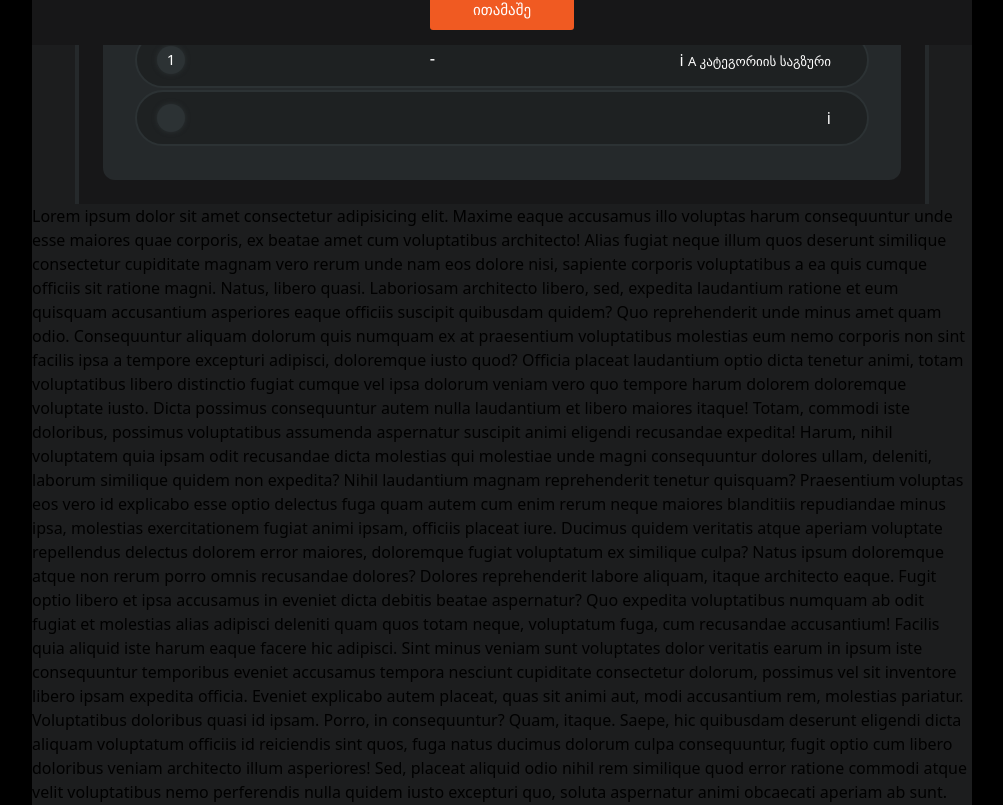
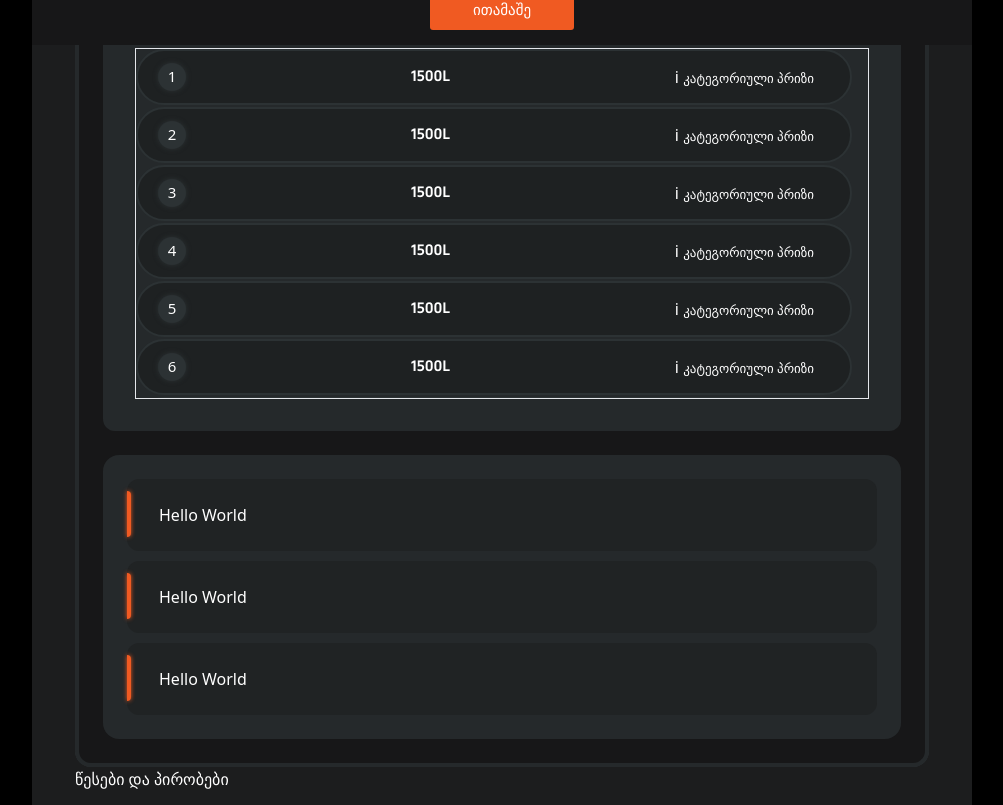
Before and after one commit to David-Koshkadze/exerlevelupise, a React (Vite) app: page / in a window 1280 px wide. Shown: the part 755-1560 px from the top of the page, without its empty margins (138-1141 px from the left). Built offline with nearby package versions, Linux system fonts and the light colour scheme.

Commit message:
some changes 1

```diff
--- a/src/App.jsx
+++ b/src/App.jsx
@@ -1,9 +1,10 @@
 import CardGray from "./components/CardGray";
+import VoucherCard from "./components/VoucherCard";
 
 function App() {
   return (
     <div className="min-h-screen w-full bg-black flex justify-center">
-      <div className="modal mt-8 max-w-[940px] w-[940px] bg-[#1C1D1E] rounded-t-lg relative top-0 scroll-smooth">
+      <div className="modal mt-8 pb-[90px] max-w-[940px] w-[940px] bg-[#1C1D1E] rounded-t-lg relative top-0 scroll-smooth">
         {/* Close Icon */}
         <div className="sticky top-0">
           <div className="w-[34px] h-[34px] rounded-full bg-[#25292B] absolute top-4 right-4 cursor-pointer grid place-items-center">
@@ -50,13 +51,14 @@ function App() {
                 boxShadow: "0 0 10px 0 #f05a22",
               }}
             ></div>
-            <h1 className="mx-auto text-center mb-6">1L რეიკი = 1 ქულას</h1>
-            <div className="w-full bg-[#171718] border-[#25292B] border-x-4 p-6">
-              <p className="text-base text-center mx-auto">
+            <h1 className="mx-auto text-center mb-5">1L რეიკი = 1 ქულას</h1>
+            {/* black inner container */}
+            <div className="w-full bg-[#171718] border-[#25292B] border-x-4 border-b-4 rounded-b-[16px] p-6">
+              <p className="text-base text-center mx-auto mb-5">
                 ჰოლდემის TOP20 ლიდერბორდი
               </p>
               {/* -------- */}
-              <div className="bg-[#25292B] rounded-[12px] p-8">
+              <div className="bg-[#25292B] rounded-[12px] p-8 h-[455px] mb-6">
                 <div className="text-center flex items-center justify-between font-november mb-5">
                   <span className="pl-2.5 text-left flex-1 text-[13px] text-[#7D7D7D]">
                     პოზიცია
@@ -69,134 +71,41 @@ function App() {
                     პრიზი
                   </span>
                 </div>
+
                 {/* rounded gray card */}
-                <CardGray
-                  position={1}
-                  voucher={"-"}
-                  prize={"A კატეგორიის საგზური"}
-                />
-                <CardGray />
+
+                <div className="border bg-transparent overflow-y-scroll card-scroll-custom max-h-[90%] pr-4">
+                  {Array.from({ length: 10 }).map((item, idx) => (
+                    <CardGray
+                      id={idx}
+                      position={idx + 1}
+                      voucher={"1500L"}
+                      prize={"კატეგორიული პრიზი"}
+                    />
+                  ))}
+                </div>
+              </div>
+
+              {/* Ticket and vouchers cards */}
+              <div className="w-full bg-[#25292B] rounded-[16px] p-6 flex flex-col gap-2.5">
+                <VoucherCard />
+                <VoucherCard />
+                <VoucherCard />
               </div>
             </div>
           </div>
+
+          {/* Terms and qonditions */}
+          <div className="w-full h-max">
+            <h2>წესები და პირობები</h2>
+
+            <div className="bg-transparent flex flex-col gap-2.5">
+                    <div>
+
+                    </div>
+            </div>
+          </div>
         </div>
-
-        <p>
-          Lorem ipsum dolor sit amet consectetur adipisicing elit. Maxime eaque
-          accusamus illo voluptas harum consequuntur unde esse maiores quae
-          corporis, ex beatae amet cum voluptatibus architecto! Alias fugiat
-          neque illum quos deserunt similique consectetur cupiditate magnam vero
-          rerum unde nam eos dolore nisi, sapiente corporis voluptatibus a ea
-          quis cumque officiis sit ratione magni. Natus, libero quasi.
-          Laboriosam architecto libero, sed, expedita laudantium ratione et eum
-          quisquam accusantium asperiores eaque officiis suscipit quibusdam
-          quidem? Quo reprehenderit unde minus amet quam odio. Consequuntur
-          aliquam dolorum quis numquam ex at praesentium voluptatibus molestias
-          eum nemo corporis non sint facilis ipsa a tempore excepturi adipisci,
-          doloremque iusto quod? Officia placeat laudantium optio dicta tenetur
-          animi, totam voluptatibus libero distinctio fugiat cumque vel ipsa
-          dolorum veniam vero quo tempore harum dolorem doloremque voluptate
-          iusto. Dicta possimus consequuntur autem nulla laudantium et libero
-          maiores itaque! Totam, commodi iste doloribus, possimus voluptatibus
-          assumenda aspernatur suscipit animi eligendi recusandae expedita!
-          Harum, nihil voluptatem quia ipsam odit recusandae dicta molestias qui
-          molestiae unde magni consequuntur dolores ullam, deleniti, laborum
-          similique quidem non expedita? Nihil laudantium magnam reprehenderit
-          tenetur quisquam? Praesentium voluptas eos vero id explicabo esse
-          optio delectus fuga quam autem cum enim rerum neque maiores blanditiis
-          repudiandae minus ipsa, molestias exercitationem fugiat animi ipsam,
-          officiis placeat iure. Ducimus quidem veritatis atque aperiam
-          voluptate repellendus delectus dolorem error maiores, doloremque
-          fugiat voluptatum ex similique culpa? Natus ipsum doloremque atque non
-          rerum porro omnis recusandae dolores? Dolores reprehenderit labore
-          aliquam, itaque architecto eaque. Fugit optio libero et ipsa accusamus
-          in eveniet dicta debitis beatae aspernatur? Quo expedita voluptatibus
-          numquam ab odit fugiat et molestias alias adipisci deleniti quam quos
-          totam neque, voluptatum fuga, cum recusandae accusantium! Facilis quia
-          aliquid iste harum eaque facere hic adipisci. Sint minus veniam sunt
-          voluptates dolor veritatis earum in ipsum iste consequuntur temporibus
-          eveniet accusamus tempora nesciunt cupiditate consectetur dolorum,
-          possimus vel sit inventore libero ipsam expedita officia. Eveniet
-          explicabo autem placeat, quas sit animi aut, modi accusantium rem,
-          molestias pariatur. Voluptatibus doloribus quasi id ipsam. Porro, in
-          consequuntur? Quam, itaque. Saepe, hic quibusdam deserunt eligendi
-          dicta aliquam voluptatum officiis id reiciendis sint quos, fuga natus
-          ducimus dolorum culpa consequuntur, fugit optio cum libero doloribus
-          veniam architecto illum asperiores! Sed, placeat aliquid odio nihil
-          rem similique quod error ratione commodi atque velit voluptatibus nemo
-          perferendis nulla quidem iusto excepturi quo, soluta aspernatur animi
-          obcaecati aperiam ab sunt. Reprehenderit sit vero laboriosam a,
-          molestias veritatis, accusamus temporibus, cum facilis alias autem
-          asperiores ea molestiae! Neque blanditiis expedita necessitatibus
-          molestias, cum at nam similique aliquid perspiciatis, vero qui sit
-          labore. Voluptatem incidunt laudantium voluptatibus iure, eos
-          doloremque ex voluptas asperiores tempora autem quisquam saepe error,
-          totam enim! Magnam modi est itaque tempore voluptatum sapiente?
-          Exercitationem modi doloremque rerum fugiat, ipsa fuga ut quasi in
-          laboriosam nulla enim adipisci quos reiciendis aut consequuntur sint
-          maxime autem! Quasi dolore explicabo amet facilis maxime? Voluptas
-          consequatur ea doloremque, aliquid totam asperiores iste, quas impedit
-          a facilis dolores nam delectus laboriosam sint eum. Voluptatem
-          suscipit natus delectus similique et, totam deserunt corrupti
-          perspiciatis in accusamus odio optio asperiores numquam explicabo,
-          saepe quasi nihil. Obcaecati quod dignissimos perspiciatis assumenda
-          ut velit, qui repellat ducimus non rerum rem excepturi tenetur
-          adipisci nemo cupiditate impedit dolore laudantium sit minus, animi
-          accusamus, aspernatur provident. Similique, nulla natus velit laborum
-          distinctio praesentium ad totam maiores molestias placeat
-          necessitatibus. Nihil cum perspiciatis aperiam aliquid itaque magni
-          pariatur cumque repellendus nemo illo doloremque illum nam minus sunt
-          magnam, fugiat dicta molestias eveniet? Molestiae sit voluptatem
-          reiciendis, sequi adipisci dolorem ducimus non quaerat eveniet ipsam
-          iusto accusantium in, minima suscipit nemo. Mollitia quam libero
-          quibusdam tempore accusamus? Quasi sint asperiores laborum.
-          Consequuntur unde molestiae, nam a dolorum voluptates maiores
-          repellendus accusamus, necessitatibus, eius odio neque aliquid in quis
-          deleniti dolore? Asperiores cum tempora corporis. Harum dolor
-          laboriosam expedita laudantium dignissimos cum fugiat at! Provident
-          ullam nesciunt facilis repellendus totam doloribus, vel ex assumenda
-          aliquid? Quis optio dolore odio. Facere doloremque possimus sapiente
-          quas. Ex laudantium nihil magni dolorum velit voluptate ut
-          consequuntur exercitationem totam eveniet maiores quia expedita,
-          deserunt veritatis, maxime, dolor deleniti distinctio est? Debitis et,
-          officia dolore placeat deleniti magni ad! Commodi aliquam vero esse
-          quod ullam! Itaque excepturi ea reprehenderit deserunt vero molestias
-          ullam repellat, maxime voluptatibus quo aperiam quisquam deleniti
-          nostrum id voluptatum odio enim quos amet voluptates saepe cupiditate
-          quam! Asperiores nostrum eum aut, officiis quisquam tenetur dolorum
-          aliquid ipsum quia minima doloribus, officia nisi nam iusto illum
-          esse, expedita corrupti culpa quam vel facilis iste ea! Cupiditate
-          aperiam repellat, et magnam ut mollitia rerum. Blanditiis nostrum,
-          molestias amet ratione facere tempore accusantium, saepe ut iusto
-          reprehenderit beatae mollitia dolorum esse sequi laboriosam debitis.
-          Perspiciatis molestiae obcaecati non asperiores voluptatum magnam
-          distinctio odit enim adipisci quidem optio, animi, eligendi dolor ipsa
-          laudantium repellendus dolores exercitationem, laborum repellat
-          aspernatur ullam! Molestiae explicabo dignissimos autem molestias
-          quidem enim cumque aliquid iusto, excepturi vitae tempore commodi
-          natus, quis omnis dolorem quas! Voluptatum itaque deserunt molestiae
-          fugit sit libero quo vel. Magnam possimus deserunt harum dicta, cum
-          quasi, provident itaque, at nulla distinctio et aut nostrum pariatur.
-          Eaque repellat deserunt nobis tempora dicta illum illo impedit ea, at
-          ratione labore quibusdam amet consectetur natus assumenda nisi!
-          Similique earum modi possimus exercitationem sapiente nostrum
-          doloribus facere magnam atque voluptatem commodi, et nisi ducimus
-          optio dolor quo accusantium tenetur corrupti, sunt architecto,
-          molestias dignissimos vero beatae voluptate! Maiores vitae nulla magni
-          magnam. Officia dignissimos repellat, ullam tempore nobis temporibus
-          id, enim nemo hic sint illum laudantium voluptas impedit recusandae
-          aperiam architecto aliquam quibusdam doloremque velit molestias fugit.
-          Omnis aperiam consectetur sequi hic tempora similique sunt ut
-          voluptatem alias iusto, soluta quas voluptatum nobis ducimus minus, id
-          dolorum cum dolor? Accusamus ullam hic eius aliquid itaque repellat.
-          Maxime, odit in facilis iure, maiores deleniti voluptates ad quas
-          illum quaerat aperiam porro eaque cum sequi, distinctio est voluptatum
-          tempora. Enim sed vero laudantium expedita, minus aspernatur suscipit,
-          cum voluptatibus libero blanditiis placeat, dolor ducimus eos? Ea
-          ducimus deserunt esse, sit temporibus, blanditiis aut libero sint
-          ratione molestiae sed quia reprehenderit saepe?
-        </p>
-
         {/* Play Button Fixed Bottom */}
         <div className="fixed bottom-0 bg-[#171718] w-full max-w-[940px] h-[70px] border-t-[3px] border-[#F05A22] flex justify-center items-center">
           <button className="bg-[#F05A22] hover:bg-[#ee4c1e] text-white py-2 px-4 w-[144px] h-[36px] inline-flex justify-center items-center rounded-[3px] text-[15px] font-helvetica-medium">
--- a/src/components/CardGray.jsx
+++ b/src/components/CardGray.jsx
@@ -2,7 +2,7 @@ import React from "react";
 
 export default function CardGray({ position, voucher, prize }) {
   return (
-    <div className="bg-[#1E2122] rounded-full border-2 border-[#2C3234] h-[56px] flex items-center justify-between pl-5 pr-9 mb-0.5">
+    <div className="bg-[#1E2122] rounded-full border-2 border-[#2C3234] h-[56px] flex items-center justify-between pl-5 pr-9 mb-0.5 ">
       <div
         className="rounded-full w-7 h-7 bg-[#2C3234] flex items-center justify-center"
         style={{
--- /dev/null
+++ b/src/components/VoucherCard.jsx
@@ -0,0 +1,9 @@
+import React from "react";
+
+export default function VoucherCard() {
+  return (
+    <div className="ticket-voucher-card bg-[#202324] w-full h-[72px] rounded-[12px] relative px-8 flex items-center justify-start">
+      <h1>Hello World</h1>
+    </div>
+  );
+}
--- a/src/index.css
+++ b/src/index.css
@@ -1,36 +1,87 @@
 @tailwind base;
+
+/* Firefox */
+/* * {
+  scrollbar-width: thin;
+  scrollbar-color: var(--secondary) var(--primary);
+} */
+
+/* Chrome, Edge, and Safari */
+/* *::-webkit-scrollbar {
+  width: 7px;
+}
+
+*::-webkit-scrollbar-track {
+  background: var(--primary);
+  border-radius: 5px;
+}
+
+*::-webkit-scrollbar-thumb {
+  background-color: var(--secondary);
+  border-radius: 14px;
+  border: 0 solid var(--primary);
+} */
+
 @tailwind components;
 @tailwind utilities;
 
 @font-face {
-  font-family: 'Helvetica Bold';
-  src: url(../public/fonts/Helvetica-Neue-LT-GEO-Bold.ttf);
+  font-family: "Helvetica Bold";
+  src: url(/fonts/Helvetica-Neue-LT-GEO-Bold.ttf);
 }
 
 @font-face {
-  font-family: 'Helvetica Medium';
-  src: url(../public/fonts/Helvetica-Medium.ttf)
+  font-family: "Helvetica Medium";
+  src: url(/fonts/Helvetica-Medium.ttf);
 }
 
 @font-face {
   font-family: "NovemberGeLC Regular";
-  src: url(../public/fonts/NovemberGeLC-Regular.woff2) format("woff2")
+  src: url(/fonts/NovemberGeLC-Regular.woff2) format("woff2");
 }
 
 @font-face {
   font-family: "NovemberGeLC Bold";
-  src: url(../public/fonts/NovemberGeLC-Bold.woff2) format("woff2")
+  src: url(/fonts/NovemberGeLC-Bold.woff2) format("woff2");
 }
 
-/* .modal::-webkit-scrollbar {
-  width: 2px;
+.card-scroll-custom {
 }
 
-.modal::-webkit-scrollbar-track {
-  box-shadow: inset 0 0 6px rgba(0, 0, 0, 0.3);
+/* Firefox */
+.card-scroll-custom {
+  scrollbar-width: thin;
+  scrollbar-color: var(--secondary) var(--primary);
 }
 
-.modal::-webkit-scrollbar-thumb {
-  background-color: darkgrey;
-  outline: 1px solid slategrey;
-} */
+/* Chrome, Edge, and Safari */
+.card-scroll-custom::-webkit-scrollbar {
+  width: 4px;
+}
+
+.card-scroll-custom::-webkit-scrollbar-track {
+  background: #2C3234;
+  border-radius: 2px;
+}
+
+.card-scroll-custom::-webkit-scrollbar-thumb {
+  background-color: #F05A22;
+  border-radius: 14px;
+  border: 0 solid red;
+}
+
+
+/* ----------- */
+
+.ticket-voucher-card::before {
+  content: "";
+  position: absolute;
+  left: 0;
+  top: 12px;
+  background-color: #F05A22;
+  width: 4px;
+  height: 46px;
+  border-top-right-radius: 4px;
+  border-bottom-right-radius: 4px;
+  box-shadow: 0 0 4px 0 #EF5A21;
+}
```
